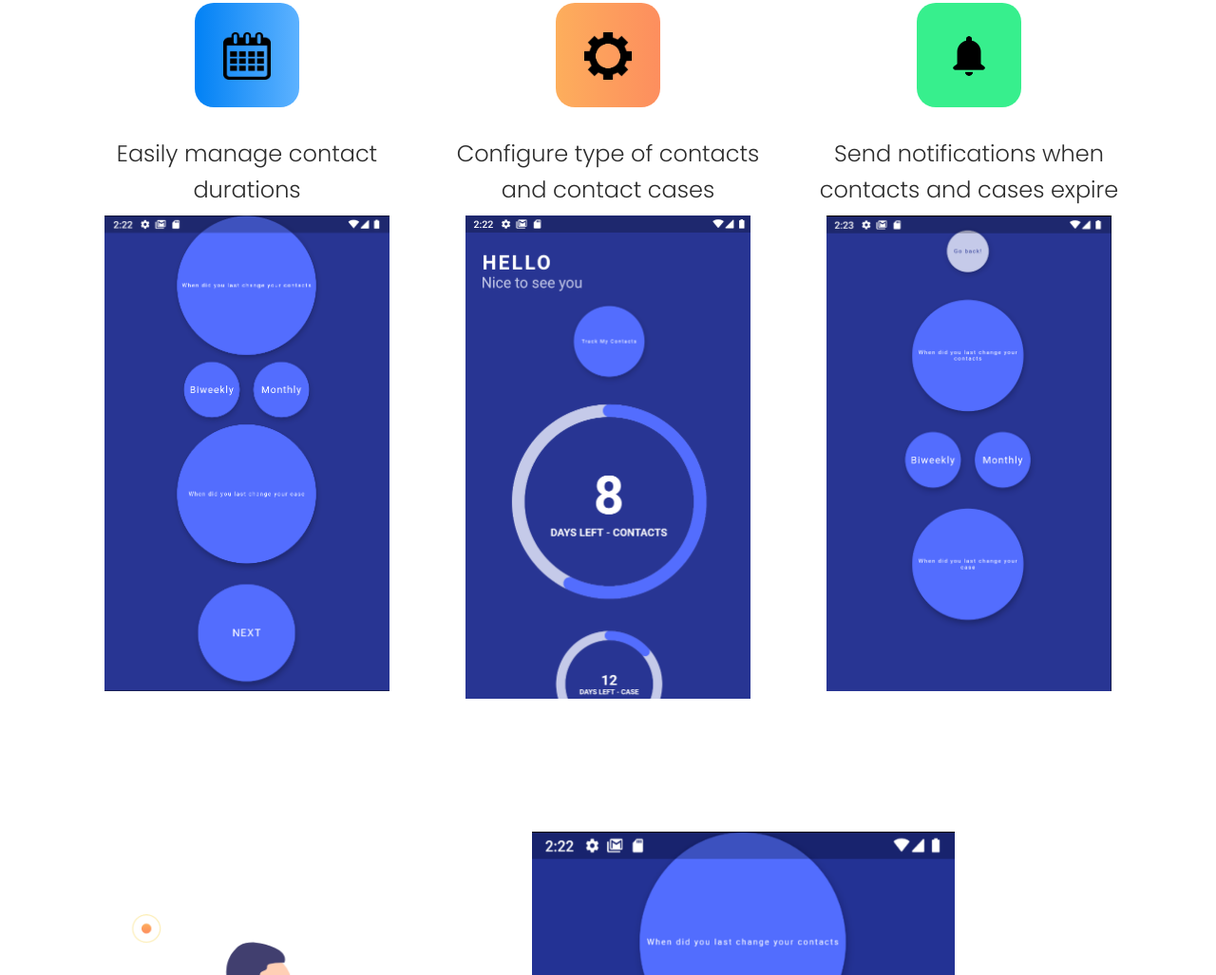
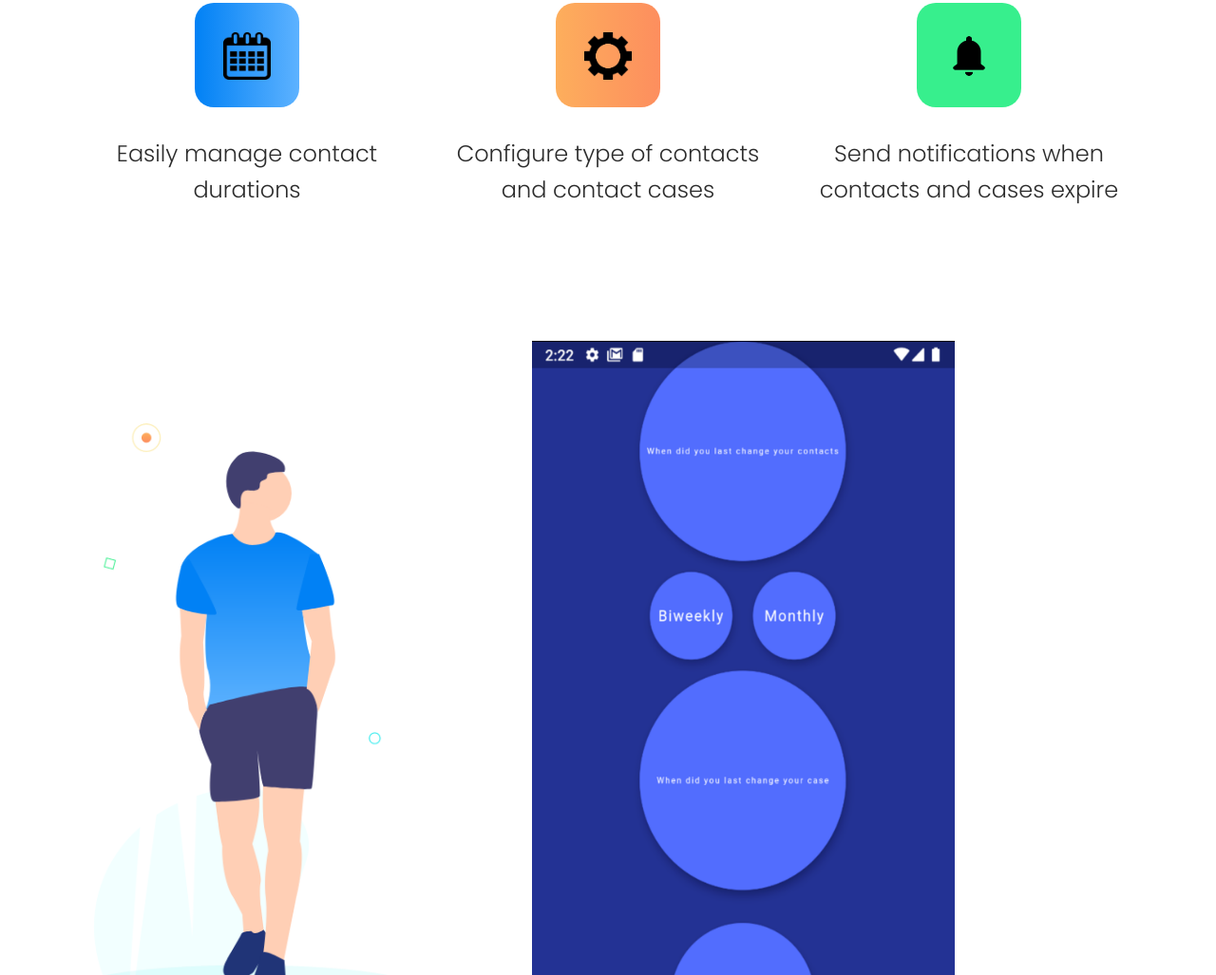
Before and after one commit to aaronkwok111/contax.github.io, a plain HTML site: page index.html in a window 1280 px wide. Shown: the part 1280-2307 px from the top of the page at 95% size. Drawn offline with Linux system fonts and the light colour scheme.

Commit message:
Update index.html

```diff
--- a/index.html
+++ b/index.html
@@ -119,7 +119,6 @@
                         </div>
                         <h3>Easily manage contact <br>
                                 durations</h3>
-                        <img src="img/contax1.PNG"  width="300">
                     </div>
                 </div>
                 <div class="col-lg-4 col-md-4">
@@ -129,7 +128,6 @@
                                 </div>
                                 <h3>Configure type of contacts <br>
                                         and contact cases</h3>
-                            <img src="img/contax2.PNG"  width="300">
                             </div>
                 </div>
                 <div class="col-lg-4 col-md-4">
@@ -140,7 +138,6 @@
                                 </div>
                                 <h3>Send notifications when contacts
                                         and cases expire</h3>
-                                <img src="img/contax3.PNG"  width="300">
                             </div>
                 </div>
             </div>
```
